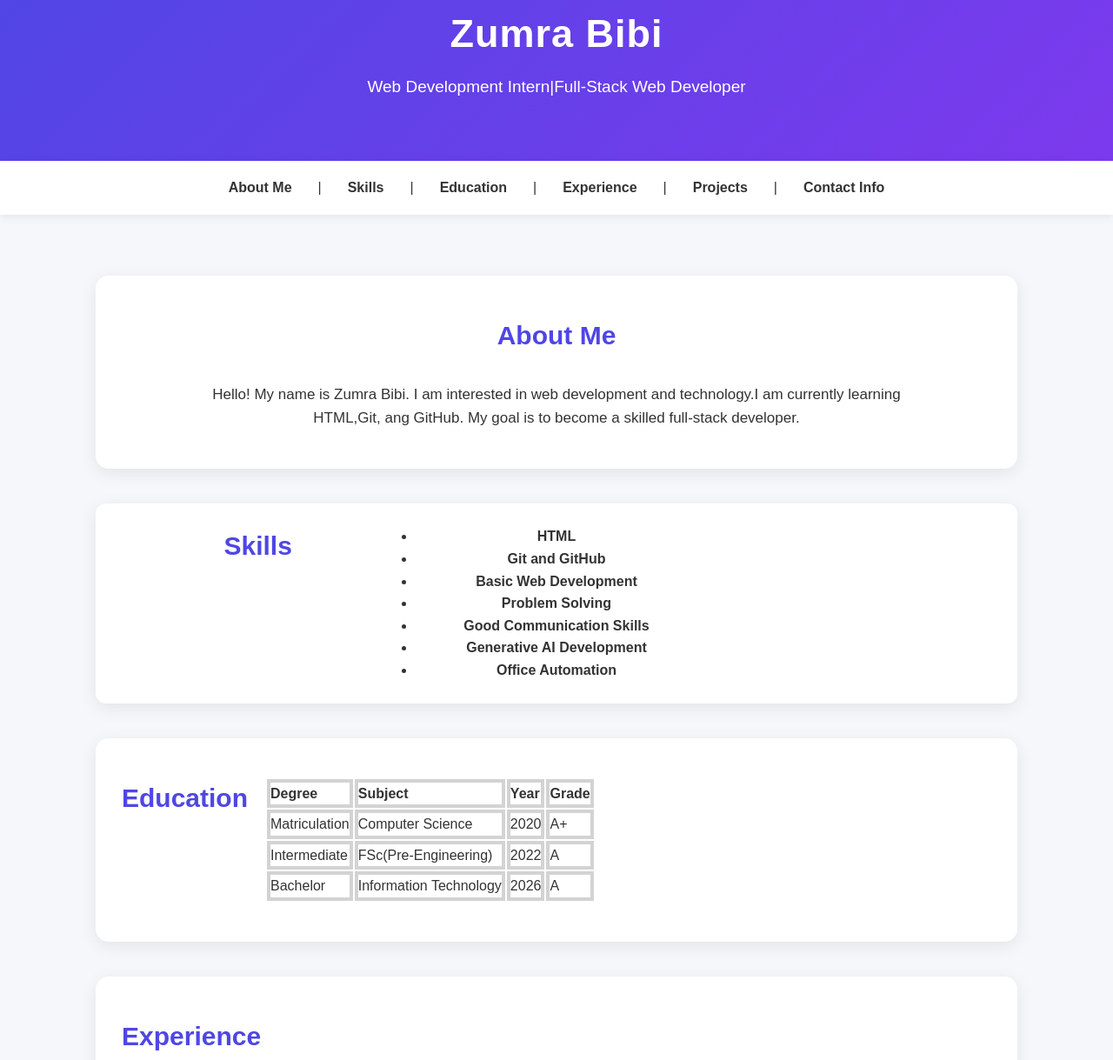
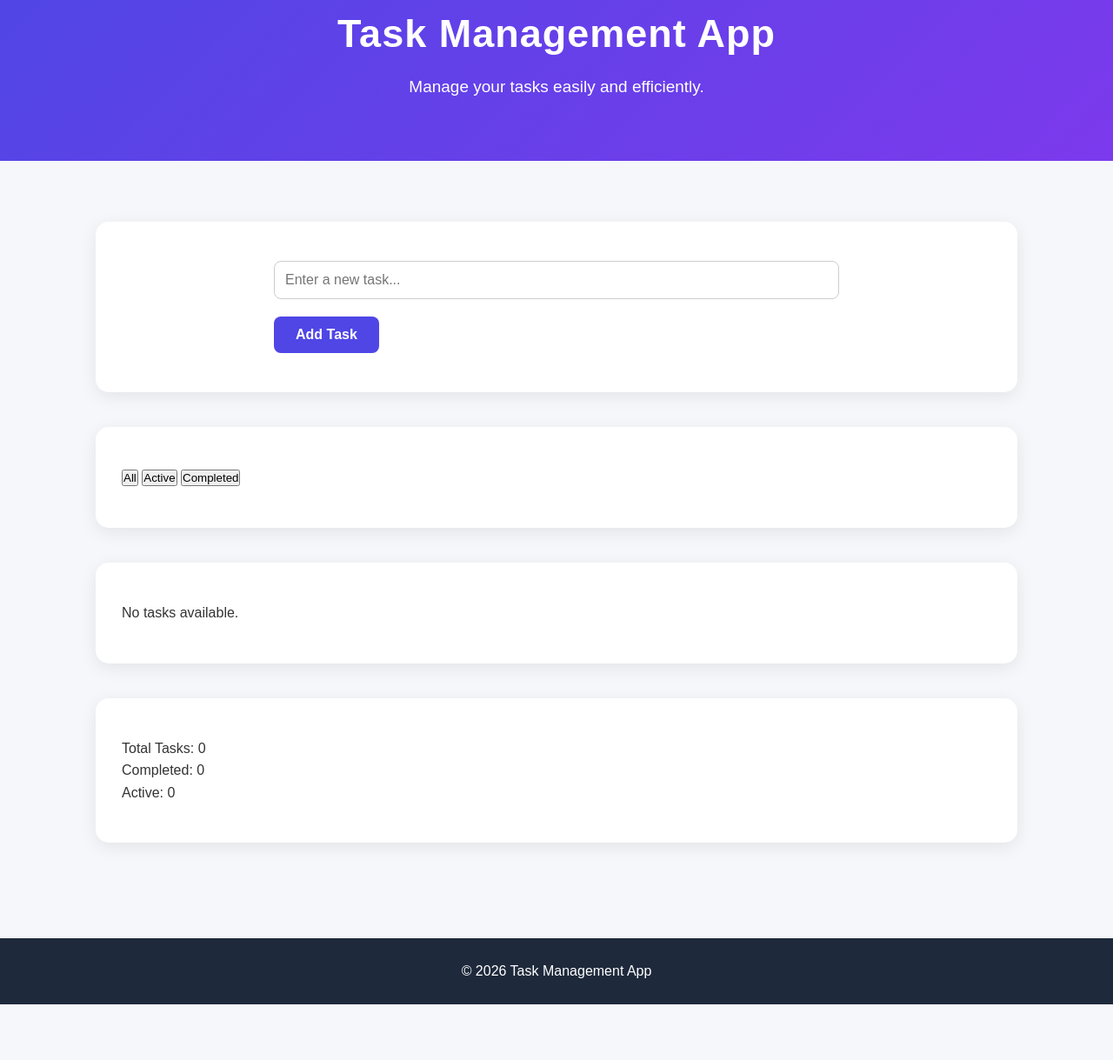
Before and after one commit to ZumraBibi/aurex-web-internship-zumrabibi, a plain HTML site: page index.html in a window 1280 px wide. Shown: the part 67-1286 px from the top of the page at 87% size. After the commit the page ends 1222 px from the top, so only its background shows below. Drawn offline with Linux system fonts and the light colour scheme; files that its build step writes are made by us from their sources.

Commit message:
Add files via upload

```diff
--- a/index.html
+++ b/index.html
@@ -2,148 +2,102 @@
 <html>
 <head>
     <meta charset="utf-8" />
-    <title>My Profile</title>
-    <link rel="stylesheet" href="style.css" />
+    <title>Task Management App</title>
+    <link rel="stylesheet" href="styles/style.css" />
 </head>
 <body>
+    <div class="app-container">
+
         <header>
-        <h1>Zumra Bibi</h1>
-        <p>Web Development Intern|Full-Stack Web Developer</p>
+            <h1>Task Management App</h1>
+            <p>Manage your tasks easily and efficiently.</p>
         </header>
-    <nav>
-        <a href="#about">About Me</a> |
-        <a href="#about">Skills</a> |
-        <a href="#about">Education</a> |
-        <a href="#about">Experience</a> |
-        <a href="#about">Projects</a> |
-        <a href="#about">Contact Info</a>
-    </nav>
+
         <main>
-        <section id="about">
-            <h2>About Me</h2>
-            <p>Hello! My name is Zumra Bibi. I am interested in web development and technology.I am currently learning HTML,Git, ang GitHub. My goal is to become a skilled full-stack developer.</p>
+
+            <!-- Add Task Form -->
+            <section class="task-form-section">
+
+                <form id="taskForm">
+
+                    <input type="text"
+                           id="taskInput"
+                           placeholder="Enter a new task..."
+                           autocomplete="off">
+
+                    <button type="submit" id="addTaskBtn">
+                        Add Task
+                    </button>
+
+                </form>
+
+                <p id="errorMessage"></p>
+
             </section>
-        <section id="skills">
-            <h2>Skills</h2>
-            <ul>
-                <li>HTML</li>
-                <li>Git and GitHub</li>
-                <li>Basic Web Development</li>
-                <li>Problem Solving</li>
-                <li>Good Communication Skills</li>
-                <li>Generative AI Development</li>
-                <li>Office Automation</li>
+
+
+            <!-- Task Filters -->
+            <section class="filter-section">
+
+                <button class="filter-btn active" data-filter="all">
+                    All
+                </button>
+
+                <button class="filter-btn" data-filter="active">
+                    Active
+                </button>
+
+                <button class="filter-btn" data-filter="completed">
+                    Completed
+                </button>
+
+            </section>
+
+
+            <!-- Task List -->
+            <section class="task-section">
+
+                <ul id="taskList">
+                    <!-- Tasks will be added here using JavaScript -->
                 </ul>
+
+                <p id="emptyMessage">
+                    No tasks available.
+                </p>
+
             </section>
-        <section id="education">
-            <h2>Education</h2>
-            <table>
-                <thead>
-                    <tr>
-                        <td><b>Degree</b></td>
-                        <td><b>Subject</b></td>
-                        <td><b>Year</b></td>
-                        <td><b>Grade</b></td>
-                    </tr>
-                </thead>
-                <tbody>
-                    <tr>
-                        <td>Matriculation</td>
-                        <td>Computer Science</td>
-                        <td>2020</td>
-                        <td>A+</td>
-                    </tr>
-                    <tr>
-                        <td>Intermediate</td>
-                        <td>FSc(Pre-Engineering)</td>
-                        <td>2022</td>
-                        <td>A</td>
-                    </tr>
-                    <tr>
-                        <td>Bachelor</td>
-                        <td>Information Technology</td>
-                        <td>2026</td>
-                        <td>A</td>
-                    </tr>
-                </tbody>
-            </table>
-        </section>
-        <section id="experience">
-            <h2>Experience</h2>
-            <article>
-                <h4>Generative AI Development</h4>
-                <p>I have many tasks of App development using Generative AI. I have 6-month experience regarding this work. I also participated in Final Hackathon and got iconic excellence.Generative AI Developer with hands-on experience in building AI-powered applications. Skilled in Prompt Engineering, RAG systems, and integrating Large Language Models (LLMs) using Python and LangChain to automate complex workflows.</p>
 
-                <h4>Office Automation</h4>
-                <p>Motivated professional with a strong certification in Office Automation. Skilled in managing data on MS Excel, creating professional documents in MS Word, and designing powerful PowerPoint presentations to improve office productivity.</p>
 
-                <h4>Web Development Intern</h4>
-                <p>Fresh and enthusiastic Web Development Intern with a strong foundation in building modern web interfaces. Certified in Generative AI Development and Office Automation, bringing a unique skill set to integrate AI features (like LLMs and Chatbots) into web applications and automate backend office workflows.</p>
-            </article>
-        </section>
-        <section id="projects">
-            <h2>Projects</h2>
-
-            <div class="project-grid">
-
-                <article class="project-card">
-                    <h3>Personal Portfolio</h3>
+            <!-- Task Statistics -->
+            <section class="task-stats">
 
                 <p>
-                        A responsive personal portfolio created with HTML and CSS,
-                        featuring Flexbox, Grid, animations, and responsive layouts.
+                    Total Tasks:
+                    <span id="totalTasks">0</span>
                 </p>
 
-                    <span>HTML | CSS | Responsive Design</span>
-                </article>
-
-                <article class="project-card">
-                    <h3>Wedding Closet Hub</h3>
+                <p>
+                    Completed:
+                    <span id="completedTasks">0</span>
+                </p>
 
                 <p>
-                        A multi-vendor wedding shopping platform concept for
-                        dresses, jewellery, makeup, shoes, bags, and accessories.
+                    Active:
+                    <span id="activeTasks">0</span>
                 </p>
 
-                    <span>Web Development | MVC | Database</span>
-                </article>
+            </section>
 
-                <article class="project-card">
-                    <h3>Generative AI Projects</h3>
+        </main>
 
-                    <p>
-                        A collection of practical app development tasks completed
-                        with the help of Generative AI.
-                    </p>
 
-                    <span>Generative AI | App Development</span>
-                </article>
+        <footer>
+            <p>&copy; 2026 Task Management App</p>
+        </footer>
 
-                <article class="project-card">
-                    <h3>Web Internship Project</h3>
+    </div>
 
-                    <p>
-                        A professional internship portfolio developed using HTML,
-                        CSS, Git, GitHub, Flexbox, and CSS Grid.
-                    </p>
 
-                    <span>HTML | CSS | Git | GitHub</span>
-                </article>
-            </div>
-        </section>
-        <section id="contact">
-            <h2>Contact Me</h2>
-            <form>
-                Name: <input type="text" name="name" placeholder="Your Name" required /><br />
-                Email: <input type="email" name="email" placeholder="Your Email" required /><br />
-                Contact #: <input type="tel" name="contact" placeholder="Your Contact Number" required /><br />
-                Message: <textarea name="message" placeholder="Your Message" required></textarea><br />
-                <input type="submit" value="Submit" />
-            </form>
-        </section>
-    </main>
-    <footer>
-        <p>&copy;2026 Zumra Bibi.All rights reserved.</p>
-    </footer>
+    <script src="scripts/script.js"></script>
 </body>
 </html>
```
Also changed, not shown: README.md. Lines whose indentation alone changed are shown as unchanged.
